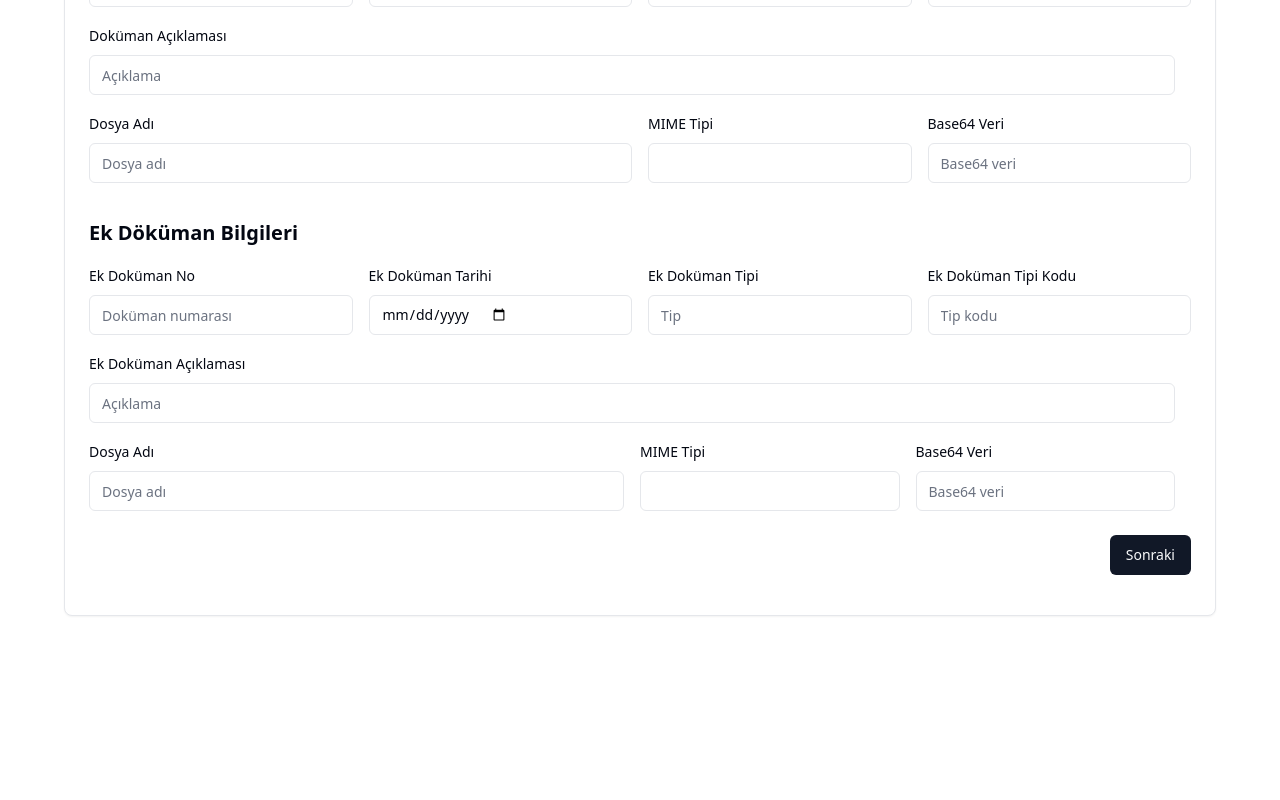
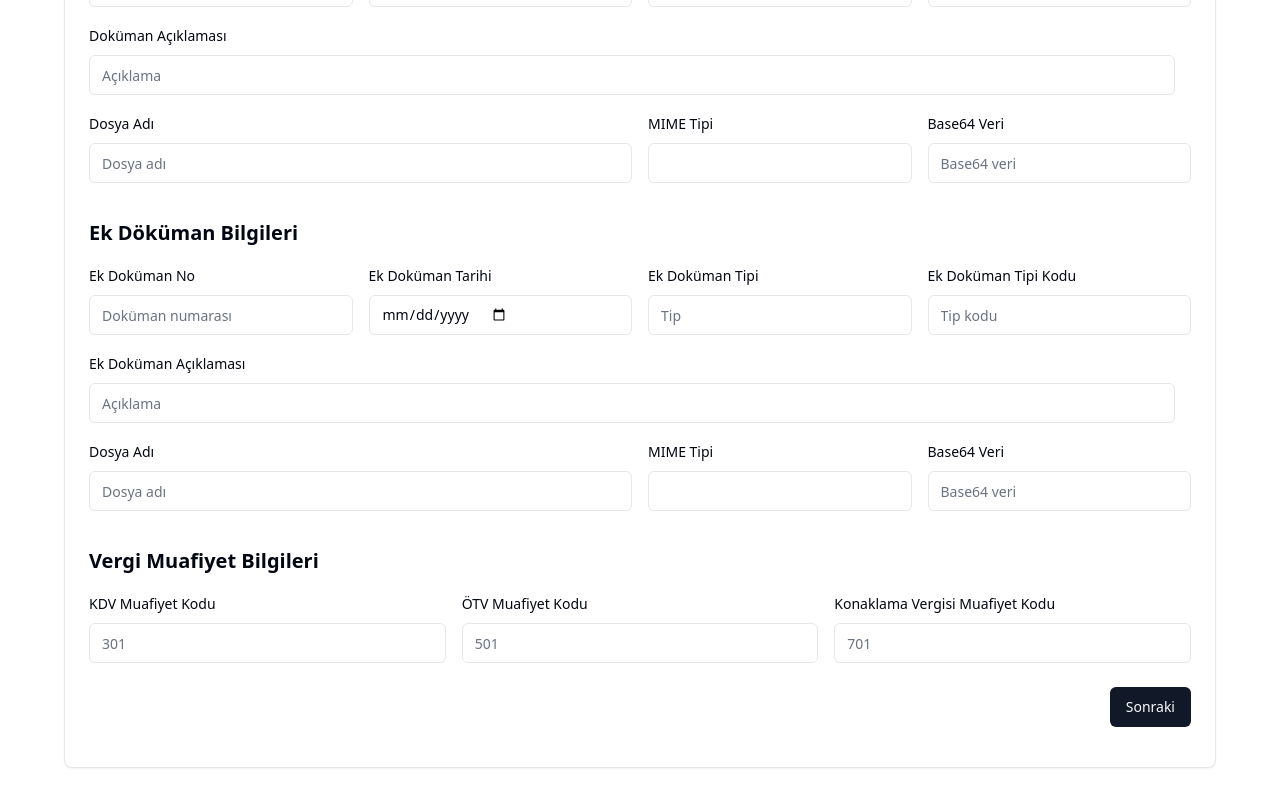
Before and after one commit to aliklc/e-invoice-assignment, a Next.js app: page / in a window 1280 px wide. Shown: the part 550-1350 px from the top of the page. Before the commit the page ends 1198 px from the top, so only its background shows below. Built offline with nearby package versions, Linux system fonts and the light colour scheme.

Commit message:
forma veri eklendi

```diff
--- a/src/components/EInvoiceForm.tsx
+++ b/src/components/EInvoiceForm.tsx
@@ -78,6 +78,11 @@ export default function EInvoiceForm() {
           ],
         },
       ],
+      TaxExemptionReasonInfo: {
+        KDVExemptionReasonCode: "",
+        OTVExemptionReasonCode: "",
+        AccommodationTaxExemptionReasonCode: ""
+      }
       },
       CompanyInfo: {
         TaxNumber: "",
--- a/src/components/InvoiceInfoForm.tsx
+++ b/src/components/InvoiceInfoForm.tsx
@@ -362,6 +362,7 @@ export function InvoiceInfoForm() {
           )}
         />
         {/* Attachment Alanları */}
+        <div className="col-span-5 grid grid-cols-4 gap-4">
         <FormField
           control={control}
           name="InvoiceInfo.OrderReferenceDocument.0.Attachment.0.FileName"
@@ -401,6 +402,51 @@ export function InvoiceInfoForm() {
             </FormItem>
           )}
         />
+        </div>
+        <div className="flex items-center justify-normal mt-5">
+          <h2 className="text-xl font-semibold">Vergi Muafiyet Bilgileri</h2>
+        </div>
+        <div className="col-span-5 grid grid-cols-3 gap-4">
+          <FormField
+            control={control}
+            name="InvoiceInfo.TaxExemptionReasonInfo.KDVExemptionReasonCode"
+            render={({ field }) => (
+              <FormItem className="space-y-2">
+                <FormLabel>KDV Muafiyet Kodu</FormLabel>
+                <FormControl>
+                  <Input placeholder="301" {...field} />
+                </FormControl>
+                <FormMessage className="text-xs" />
+              </FormItem>
+            )}
+          />
+          <FormField
+            control={control}
+            name="InvoiceInfo.TaxExemptionReasonInfo.OTVExemptionReasonCode"
+            render={({ field }) => (
+              <FormItem className="space-y-2">
+                <FormLabel>ÖTV Muafiyet Kodu</FormLabel>
+                <FormControl>
+                  <Input placeholder="501" {...field} />
+                </FormControl>
+                <FormMessage className="text-xs" />
+              </FormItem>
+            )}
+          />
+          <FormField
+            control={control}
+            name="InvoiceInfo.TaxExemptionReasonInfo.AccommodationTaxExemptionReasonCode"
+            render={({ field }) => (
+              <FormItem className="space-y-2">
+                <FormLabel>Konaklama Vergisi Muafiyet Kodu</FormLabel>
+                <FormControl>
+                  <Input placeholder="701" {...field} />
+                </FormControl>
+                <FormMessage className="text-xs" />
+              </FormItem>
+            )}
+          />
+        </div>
       </div>
     </section>
   );
--- a/src/lib/zodSchemas.ts
+++ b/src/lib/zodSchemas.ts
@@ -52,6 +52,13 @@ const AdditionalDocumentReferencesSchema = z.object({
   Attachment: z.array(AttachmentSchema)
 });
 
+
+const TaxExemptionReasonInfoSchema = z.object({
+  KDVExemptionReasonCode: z.string().min(1, "KDV muafiyet kodu boş olamaz"),
+  OTVExemptionReasonCode: z.string().min(1, "ÖTV muafiyet kodu boş olamaz"),
+  AccommodationTaxExemptionReasonCode: z.string().min(1, "Konaklama vergisi muafiyet kodu boş olamaz")
+});
+
 // InvoiceInfo için Zod Şeması
 const InvoiceInfoSchema = z.object({
   UUID: z.string(),
@@ -82,6 +89,7 @@ const InvoiceInfoSchema = z.object({
   OrderReference: z.array(OrderReferenceSchema),
   OrderReferenceDocument: z.array(OrderReferenceDocumentSchema),
   AdditionalDocumentReferences: z.array(AdditionalDocumentReferencesSchema),
+  TaxExemptionReasonInfo: TaxExemptionReasonInfoSchema.optional()
 });
 
 // CompanyInfo için Zod Şeması
```
Also changed, not shown: src/lib/types.ts (+7 -0 lines).
